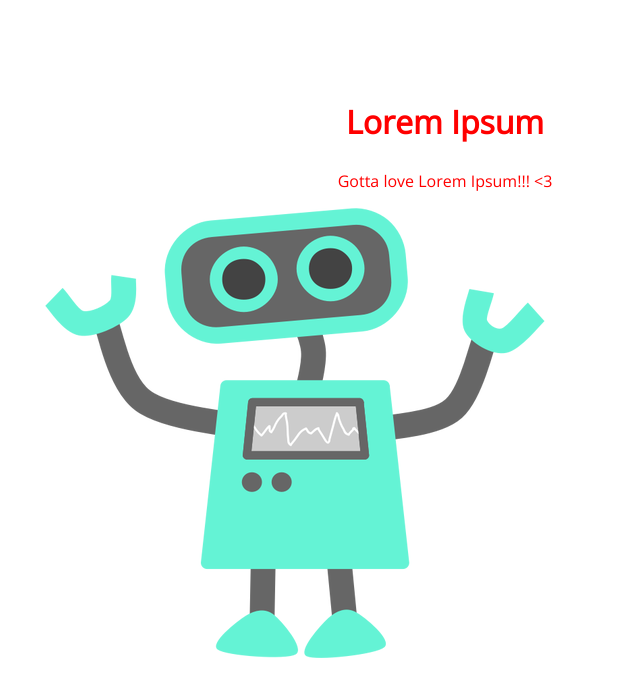
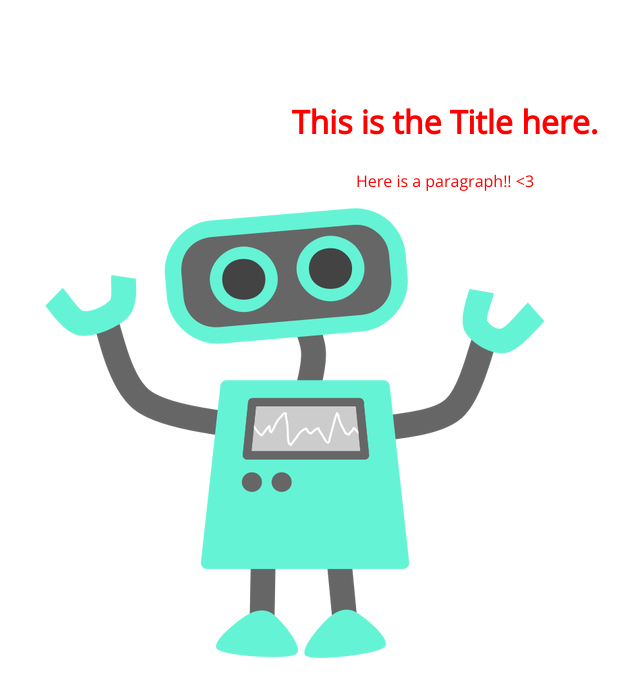
Before and after one commit to morgan-leahy/105-project, a plain HTML site: page index.html in a window 1280 px wide. Shown: the whole page, without its empty margins (195-835 px from the left). Drawn offline with nearby package versions, Linux system fonts and the light colour scheme.

Commit message:
commit changes to master

```diff
--- a/index.html
+++ b/index.html
@@ -8,8 +8,8 @@
 </head>
 <body>
 	<section>
-		<h1>Lorem Ipsum</h1>
-		<p>Gotta love Lorem Ipsum!!! <3</p>
+		<h1>This is the Title here.</h1>
+		<p>Here is a paragraph!! <3</p>
 		<img src="img/happy-blue-robot.png">
 	</section>
 </body>
```
